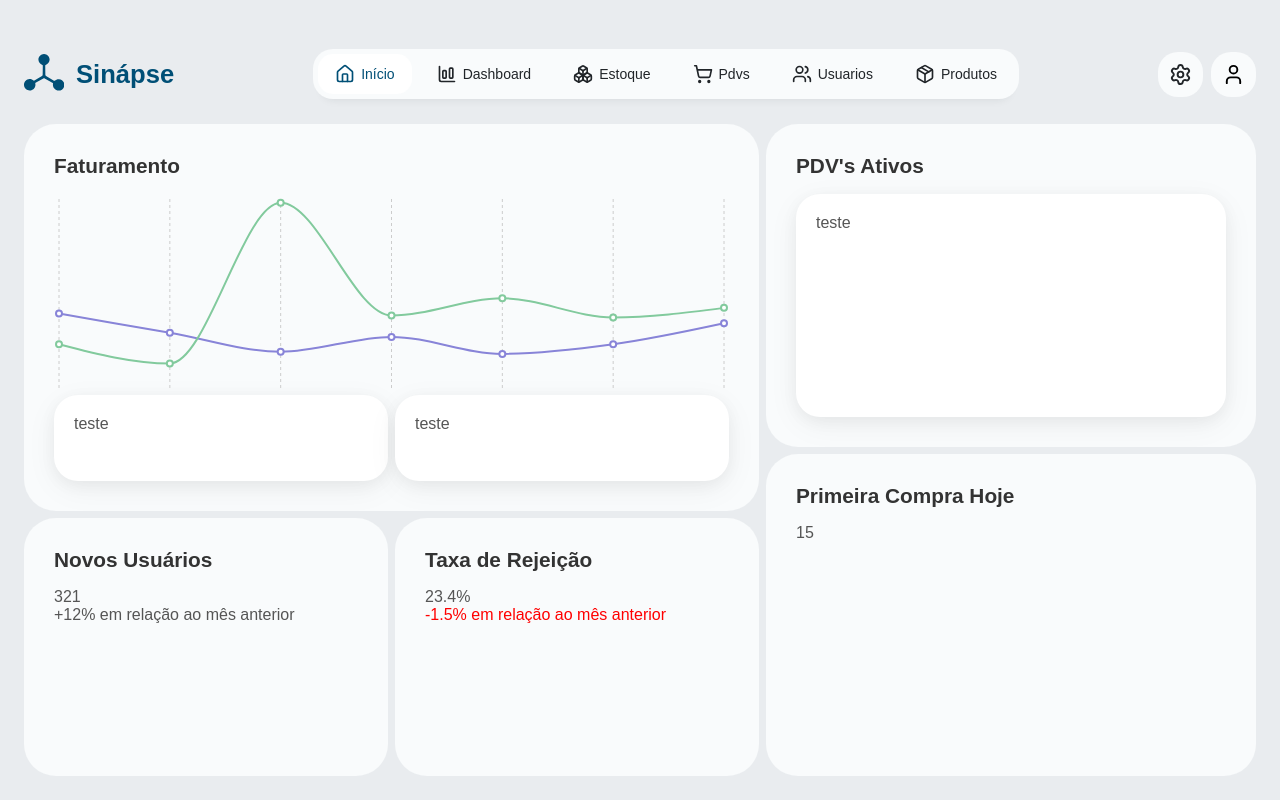
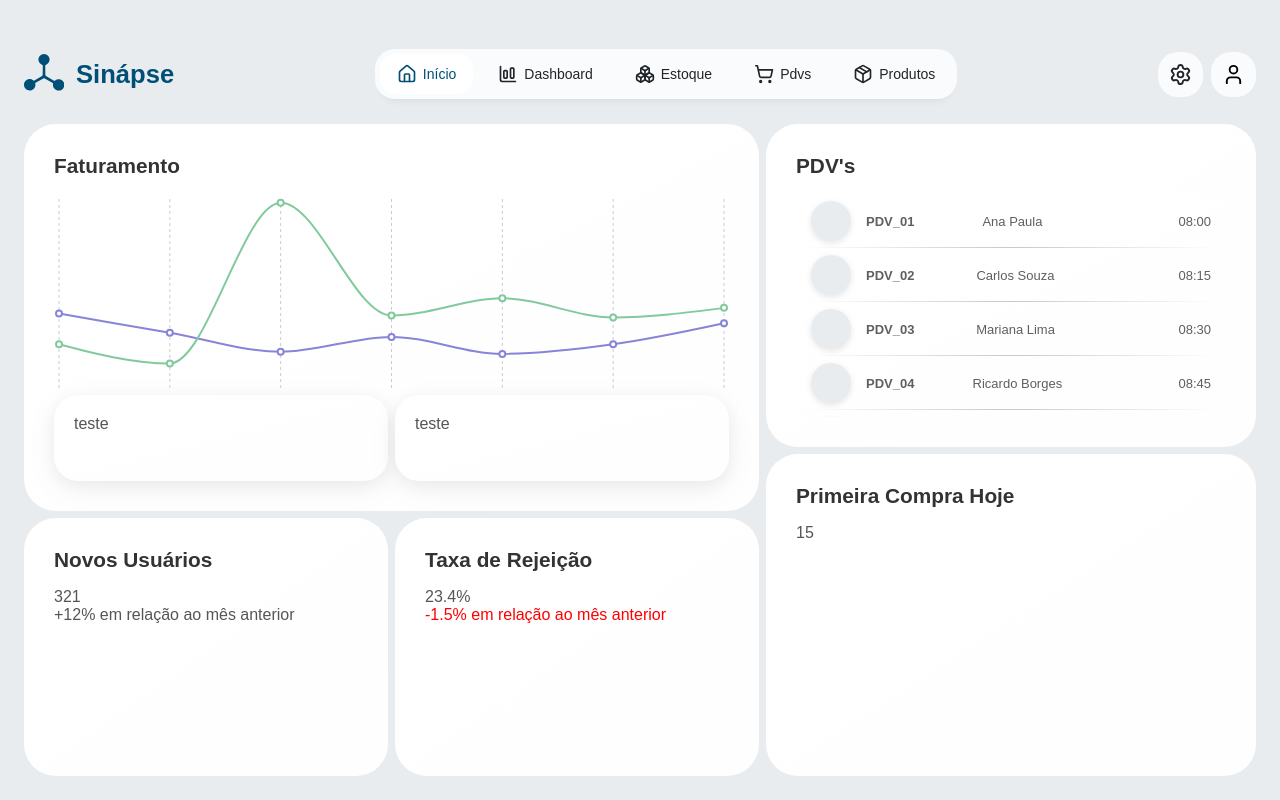
Before and after one commit to josielmaicon/Sinapse-ERP, a React (Vite) app in the folder interface/: page / in a window 1280 px wide. Built offline with nearby package versions, Linux system fonts and the light colour scheme; a web font is replaced by a local one.

Commit message:
layout produtos finalizado

```diff
--- a/interface/src/components/card.jsx
+++ b/interface/src/components/card.jsx
@@ -5,7 +5,8 @@ function Card({title, children, variant = 'default'}) {
   const variantClass = {
     default: '',
     white: styles.card_w,
-    transparent: styles.card_t
+    transparent: styles.card_t,
+    transparent_ovf: styles.card_t_of_list
   }[variant];
 
   const cardClasses = `${styles.card} ${variantClass}`
--- a/interface/src/components/listaPDVS.jsx
+++ b/interface/src/components/listaPDVS.jsx
@@ -1,29 +1,31 @@
 import React from 'react';
-import styles from '../styles/ListaDeAtividades.module.css';
+import styles from '../styles/listapdvs.module.css';
 
 // Dados de exemplo. No futuro, virão de uma API.
 const atividades = [
-  { id: 1, pdv: 'PDV_01', operador:'Ana Paula', em_caixa: '20,42'},
-  { id: 2, pdv: 'PDV_02', operador: 'Carlos Souza', em_caixa: '9,32'},
-  { id: 3, pdv: 'PDV_03', operador: 'Mariana Lima', em_caixa: '120,50'},
-  { id: 4, pdv: 'PDV_04', operador: 'Ricardo Borges', em_caixa: '200,30'},
-  { id: 5, pdv: 'PDV_05', operador: 'Juliana Costa', em_caixa: '150,14'},
-  { id: 6, pdv: 'PDV_06', operador: 'Fernando Dias', em_caixa: '613,14'},
-  { id: 7, pdv: 'PDV_07', operador: 'Beatriz Martins', em_caixa: '162,55'},
-  { id: 8, pdv: 'PDV_08', operador: 'Lucas Ferreira', em_caixa: '713,13'}
+  { id: 1, pdv: 'PDV_01', operador:'Ana Paula', em_caixa: '20,42', hr_abertura: '08:00'},
+  { id: 2, pdv: 'PDV_02', operador: 'Carlos Souza', em_caixa: '9,32', hr_abertura: '08:15'},
+  { id: 3, pdv: 'PDV_03', operador: 'Mariana Lima', em_caixa: '120,50', hr_abertura: '08:30'},
+  { id: 4, pdv: 'PDV_04', operador: 'Ricardo Borges', em_caixa: '200,30', hr_abertura: '08:45'},
+  { id: 5, pdv: 'PDV_05', operador: 'Juliana Costa', em_caixa: '150,14', hr_abertura: '09:00'},
+  { id: 6, pdv: 'PDV_06', operador: 'Fernando Dias', em_caixa: '613,14', hr_abertura: '09:15'},
+  { id: 7, pdv: 'PDV_07', operador: 'Beatriz Martins', em_caixa: '162,55', hr_abertura: '09:30'},
+  { id: 8, pdv: 'PDV_08', operador: 'Lucas Ferreira', em_caixa: '713,13', hr_abertura: '09:45'}
 ];
 
-export default function ListaDeAtividades() {
+export default function ListaPDVS() {
   return (
     <ul className={styles.listaContainer}>
       {atividades.map((item) => (
         <li key={item.id} className={styles.listItem}>
           <div className={styles.avatar}></div>
+
           <div className={styles.itemContent}>
-            <p className={styles.itemText}>
-              <strong>{item.usuario}</strong> {item.acao}
-            </p>
-            <span className={styles.itemTempo}>{item.tempo}</span>
+
+            <span className={styles.pdv}><strong>{item.pdv}</strong></span>
+            <span className={styles.operador}>{item.operador}</span>
+            <span className={styles.em_caixa}>{item.pdem_caixav}</span>
+            <span className={styles.hr_abertura}>{item.hr_abertura}</span>
           </div>
         </li>
       ))}
--- a/interface/src/pages/homepage.jsx
+++ b/interface/src/pages/homepage.jsx
@@ -1,6 +1,7 @@
 import Card from "../components/card";
 import styles from "../styles/Dashboard.inicial.module.css"
 import GraficoDeLinhas from "../components/GraficoLinhas";
+import ListaPDVS from "../components/listaPDVS"
 
 export default function HomePage() {
   return (
@@ -35,10 +36,10 @@ export default function HomePage() {
       </div>
 
           <div className={styles.grid_2}>
-            <Card title="PDV's Ativos">
+            <Card variant="transparent" title="PDV's">
               <div className={styles.grid_pdv_table}>
-                <Card variant="white">
-                  teste
+                <Card variant="transparent_ovf">
+                  <ListaPDVS />
                 </Card>
               </div>
             </Card>
--- a/interface/src/pages/produtos.jsx
+++ b/interface/src/pages/produtos.jsx
@@ -1,3 +1,26 @@
+import Card from "../components/card";
+import styles from "../styles/Produtosgrid.module.css"
+
 export default function ProdutosPage() {
-  return <h2>Página de Produtos</h2>;
+  return (
+    <div className={styles.dashboardContainer}>
+      <div className={styles.grid_main}>
+        <div className={styles.grid_top}>
+          <Card title="Em estoque">teste</Card>
+          <Card title="Em estoque">teste</Card>
+          <Card title="Em estoque">teste</Card>
+          <Card title="Em estoque">teste</Card>
+        </div>
+        <div className={styles.grid_bottom}>
+          <Card title="Tabela de produtos">teste</Card>
+          <div className={styles.grid_bottom_right}>
+          <Card title="Tabela de produtos">teste</Card>
+          <Card title="Tabela de produtos">teste</Card>
+          </div>
+        </div>
+      </div>
+
+    </div>
+
+  );
 }
--- a/interface/src/routes.js
+++ b/interface/src/routes.js
@@ -5,7 +5,6 @@ const routes = [
   { path: '/dashboard', name: 'Dashboard', component: 'DashboardPage', icon: ChartColumnBig},
   { path: '/estoque', name: 'Estoque', component: 'EstoquePage', icon: Boxes },
   { path: '/pdvs', name: 'Pdvs', component: 'PdvsPage', icon: ShoppingCart },
-  { path: '/usuarios', name: 'Usuarios', component: 'UsuariosPage', icon: Users },
   { path: '/produtos', name: 'Produtos', component: 'ProdutosPage', icon: Package },
 ];
 
--- a/interface/src/styles/Card.module.css
+++ b/interface/src/styles/Card.module.css
@@ -1,17 +1,22 @@
 
 .card {
-  background-color: var(--color-bg-lvl-1);
+  /* background-color: var(--color-bg-lvl-1); */
+  background: linear-gradient(to bottom right, #ffffff, #fefefe);
   border-radius: 32px;
   padding: 30px;
   box-shadow: none;
   display: flex;
   flex-direction: column;
+  min-height: 0;
+  box-shadow: none;
 }
 
 .cardContent {
+  flex-grow: 1;
   font-size: 1rem;
   color: #555;
   display: contents;
+  min-height: 0;
 }
 
 .card_w {
@@ -19,10 +24,19 @@
   padding: 20px;
   border-radius: 24px;
   box-shadow: rgba(17, 17, 26, 0.05) 0px 4px 16px, rgba(17, 17, 26, 0.05) 0px 8px 32px;
+  overflow-y: auto;
 }
 
 .card_t {
   background-color: transparent;
+}
+
+.card_t_of_list {
+  overflow: auto;
+  background-color: transparent;
+  padding: 0px 10px;
+  scrollbar-width: thin;
+  border-radius: 0px;
 }
 
 .card h3 {
--- a/interface/src/styles/GlobalStyles.css
+++ b/interface/src/styles/GlobalStyles.css
@@ -34,7 +34,9 @@ html, body {
   --color-bg: #e9ecef;
   --color-bg-lvl-1: #f9fbfc;
   --color-bg-lvl-2: #fff;
+  --color-border: #c8c8c8;
   --color-text: #212529;
+  --color-text_2: #5f5f5f;
 
 
   /* Layout */
--- /dev/null
+++ b/interface/src/styles/Produtosgrid.module.css
@@ -0,0 +1,37 @@
+.dashboardContainer {
+    padding: 0px;
+    background-color: transparent;
+    height: 100%;
+}
+
+.grid_main {
+    display: grid;
+    grid-template-rows: 0.2fr 0.8fr;
+    gap: 7px;
+    height: 100%;
+    min-height: 0;
+}
+
+.grid_top {
+    display: grid;
+    grid-template-columns: 1fr 1fr 1fr 1fr;
+    gap: 7px;
+    height: 100%;
+    min-height: 0;
+}
+
+.grid_bottom {
+    display: grid;
+    grid-template-columns: 0.55fr 0.45fr;
+    gap: 7px;
+    height: 100%;
+    min-height: 0;
+}
+
+.grid_bottom_right {
+    display: grid;
+    grid-template-rows: 1fr 1fr;
+    gap: 7px;
+    height: 100%;
+    min-height: 0;
+}
--- /dev/null
+++ b/interface/src/styles/listapdvs.module.css
@@ -0,0 +1,67 @@
+/* Removemos o estilo padrão da lista (bolinhas) */
+.listaContainer {
+  list-style: none;
+  padding: 0;
+  margin: 0;
+}
+
+.listItem {
+  display: flex;
+  align-items: center;
+  gap: 15px;
+  padding: 7px 5px;
+  justify-content: space-between;
+  flex-direction: row;
+  position: relative;
+}
+
+.listItem::after {
+  content: ''; /* Obrigatório para que o pseudo-elemento seja gerado */
+  position: absolute; /* Para que possamos posicioná-lo livremente dentro do .listItem */
+
+  /* Posiciona o pseudo-elemento na parte de baixo, esticado de ponta a ponta */
+  bottom: 0;
+  left: 0;
+  right: 0;
+
+  height: 1px; /* A "espessura" da nossa falsa borda */
+
+  /* AQUI ESTÁ O GRADIENTE! */
+  background: linear-gradient(
+    to right,
+    transparent,
+    var(--color-border) 50%,
+    transparent
+  );
+}
+
+.listItem:last-child::after {
+  display: none; /* Simplesmente esconde a nossa falsa borda */
+}
+
+/* Apenas um círculo para simular o avatar do usuário */
+.avatar {
+  width: 40px;
+  height: 40px;
+  border-radius: 50%;
+  background-color: var(--color-bg);
+  flex-shrink: 0; /* Impede que o avatar encolha */
+}
+
+.itemContent {
+  display: flex;
+  flex-direction: row;
+  justify-content: space-between;
+  align-items: center;
+  width: 100%;
+}
+
+.hr_abertura, .operador, .pdv{
+  text-align: right;
+  color: var(--color-text_2);
+  font-size: 13px;
+}
+
+.avatar {
+    box-shadow: 0 2px 6px rgba(0,0,0,0.1);;
+}
```
